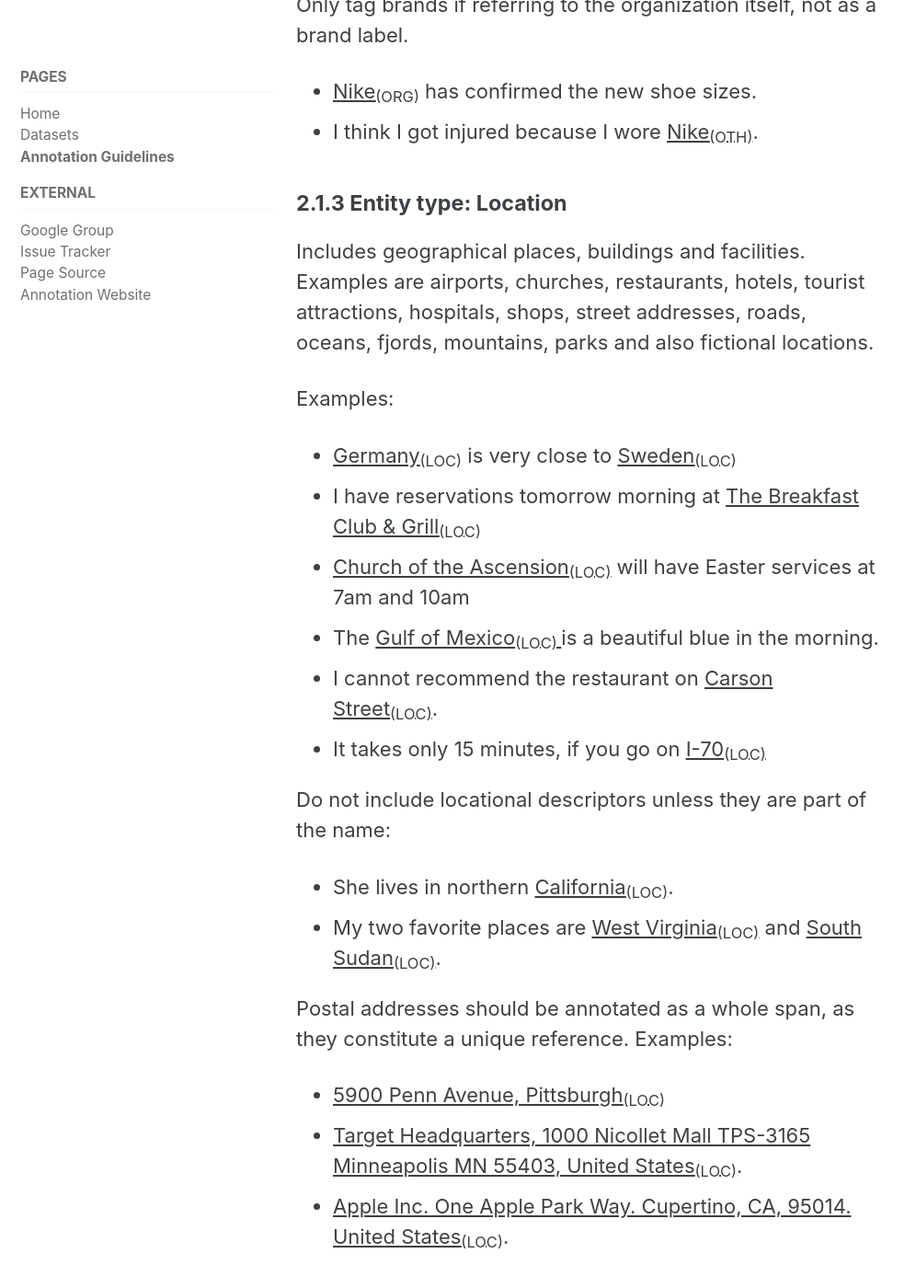
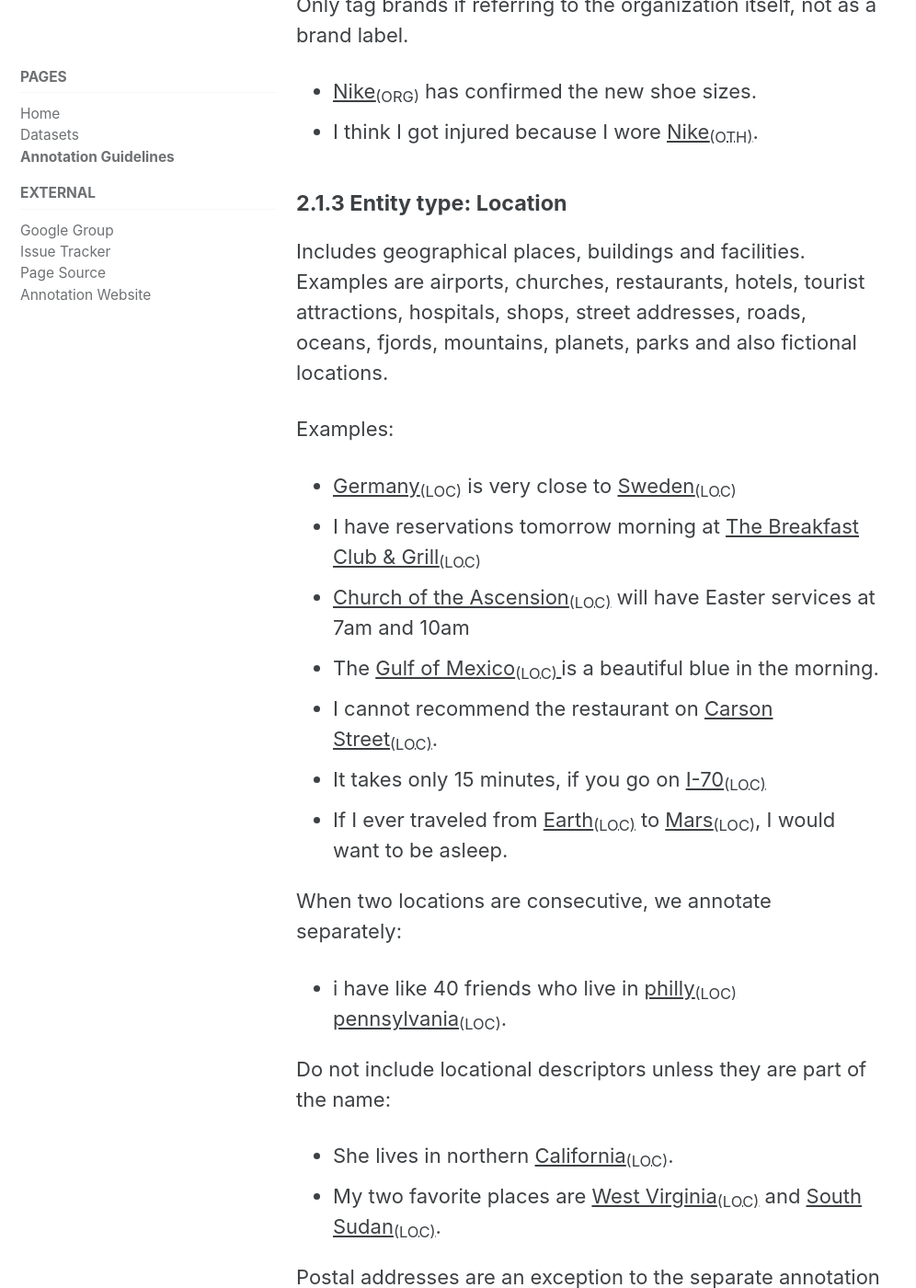
Before and after one commit to UniversalNER/UniversalNER, a Jekyll site: the page built from docs/_pages/guidelines.md, in a window 1280 px wide and 1400 px high, scrolled down 5335 px. Shown: the whole window at 92% size, without its empty margins (0-996 px from the left). Built offline with Jekyll 4.4.1, drawn with Linux system fonts in a browser that asks for light colours; cached includes are drawn as plain includes; comment, search, counter and statistics services are not loaded; some of the changed text lies outside the part shown.

Commit message:
Update guidelines.md to v1.1
wording about consecutive locations

```diff
--- a/docs/_pages/guidelines.md
+++ b/docs/_pages/guidelines.md
@@ -166,30 +166,26 @@ Only tag brands if referring to the organization itself, not as a brand label.
 
 #### 2.1.3 Entity type: Location
 
-Includes geographical places, buildings and facilities. Examples are airports, churches, restaurants, hotels, tourist attractions, hospitals, shops, street addresses, roads, oceans, fjords, mountains, parks and also fictional locations.
+Includes geographical places, buildings and facilities. Examples are airports, churches, restaurants, hotels, tourist attractions, hospitals, shops, street addresses, roads, oceans, fjords, mountains, planets, parks and also fictional locations.
 
 Examples:
-
-
-
 * <span style="text-decoration:underline;">Germany<sub>(LOC)</sub></span> is very close to <span style="text-decoration:underline;">Sweden<sub>(LOC)</sub></span>
 * I have reservations tomorrow morning at <span style="text-decoration:underline;">The Breakfast Club & Grill<sub>(LOC)</sub></span>
 * <span style="text-decoration:underline;">Church of the Ascension<sub>(LOC)</sub></span> will have Easter services at 7am and 10am
 * The <span style="text-decoration:underline;">Gulf of Mexico<sub>(LOC) </sub></span>is a beautiful blue in the morning.
 * I cannot recommend the restaurant on <span style="text-decoration:underline;">Carson Street<sub>(LOC)</sub></span>.
 * It takes only 15 minutes, if you go on <span style="text-decoration:underline;">I-70<sub>(LOC)</sub></span>
+* If I ever traveled from <span style="text-decoration:underline;">Earth<sub>(LOC)</sub></span> to <span style="text-decoration:underline;">Mars<sub>(LOC)</sub></span>, I would want to be asleep.
+
+
+When two locations are consecutive, we annotate separately:
+* i have like 40 friends who live in <span style="text-decoration:underline;">philly<sub>(LOC)</sub></span> <span style="text-decoration:underline;">pennsylvania<sub>(LOC)</sub></span>.
 
 Do not include locational descriptors unless they are part of the name:
-
-
-
 * She lives in northern <span style="text-decoration:underline;">California<sub>(LOC)</sub></span>.
 * My two favorite places are <span style="text-decoration:underline;">West Virginia<sub>(LOC)</sub></span> and <span style="text-decoration:underline;">South Sudan<sub>(LOC)</sub></span>.
 
-Postal addresses should be annotated as a whole span, as they constitute a unique reference. Examples:
-
-
-
+Postal addresses are an exception to the separate annotation rule: they should be annotated as a whole span, as they constitute a unique reference. Examples:
 * <span style="text-decoration:underline;">5900 Penn Avenue, Pittsburgh<sub>(LOC)</sub></span>
 * <span style="text-decoration:underline;">Target Headquarters, 1000 Nicollet Mall TPS-3165 Minneapolis MN 55403, United States<sub>(LOC)</sub></span>.
 * <span style="text-decoration:underline;">Apple Inc. One Apple Park Way. Cupertino, CA, 95014. United States<sub>(LOC)</sub></span>.
@@ -424,3 +420,11 @@ The guidelines are also partially based on:
 ## 4. Acknowledgements
 
 Thanks to Dan Zeman, Amir Zeldes, Constantine Lignos for comments and thoughtful feedback.
+
+## 5. Changelog
+
+### v1
+Initial
+
+### v1.1
+- Added wording about consecutive locations, and tagging of planets
```
Also changed, not shown: other parts of docs/_pages/guidelines.md (+1 -1 lines).
